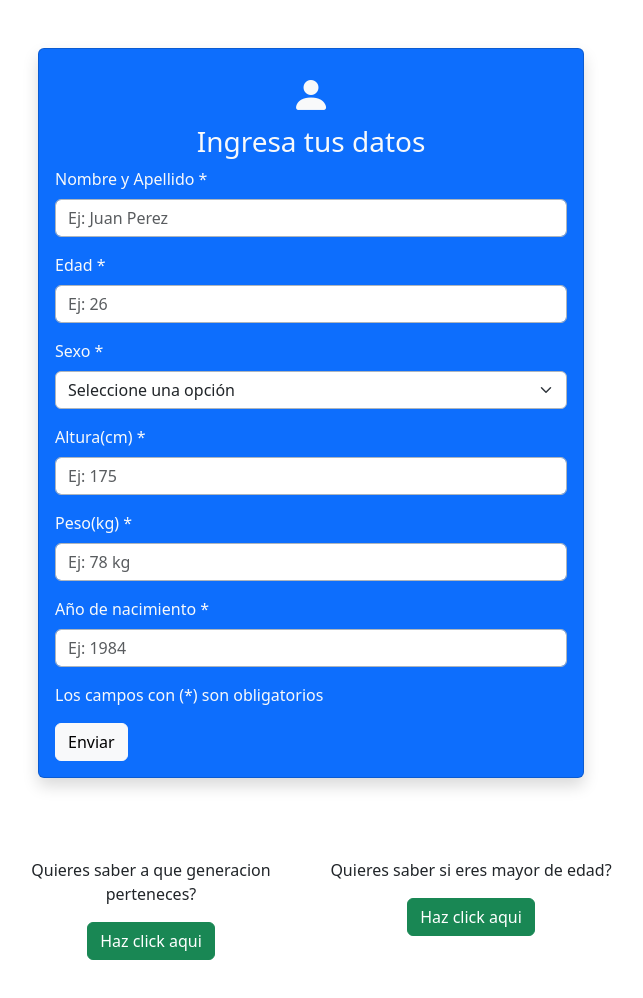
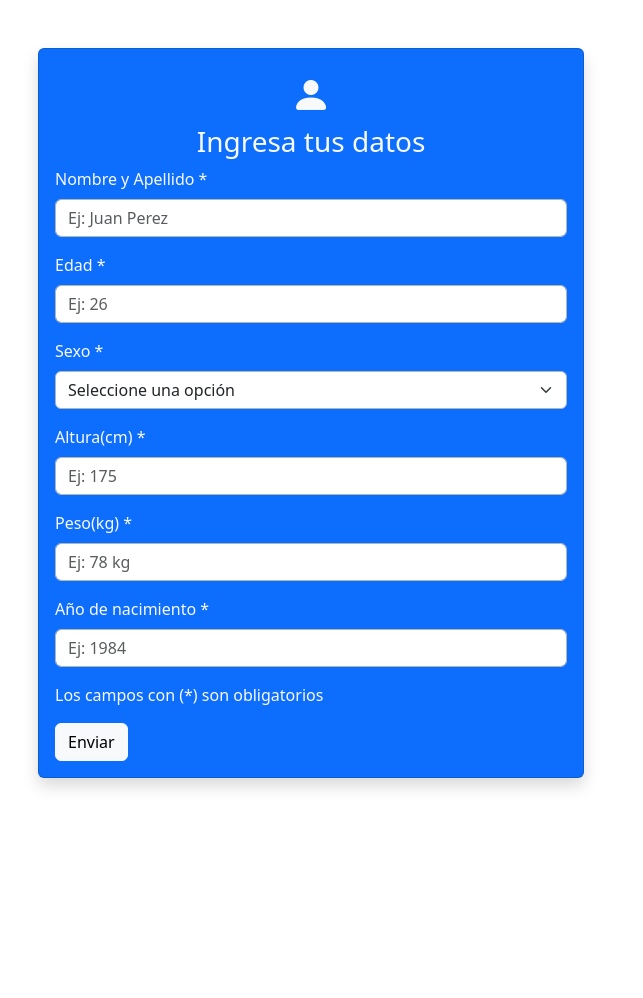
Before and after one commit to juanchiblanco/tp5-bomDom-ejercicio2, a plain HTML site: page index.html in a window 1280 px wide. Shown: the whole page, without its empty margins (329-972 px from the left). After the commit the page ends 842 px from the top, so only its background shows below. Drawn offline with nearby package versions, Linux system fonts and the light colour scheme.

Commit message:
agregue d-none en la seccion de los botones

```diff
--- a/index.html
+++ b/index.html
@@ -152,7 +152,7 @@
           </article>
         </div>
       </section>
-      <section class="container w-50 mb-5">
+      <section class="container w-50 mb-5 d-none">
         <article class="row justify-content-between">
         <div class="col-12 col-md-6 text-center">
           <p class="my-3">Quieres saber a que generacion perteneces?</p>
```
